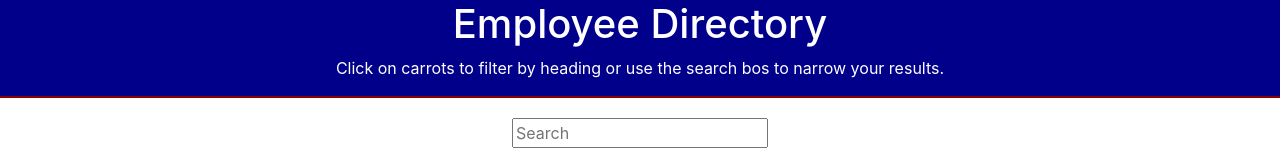
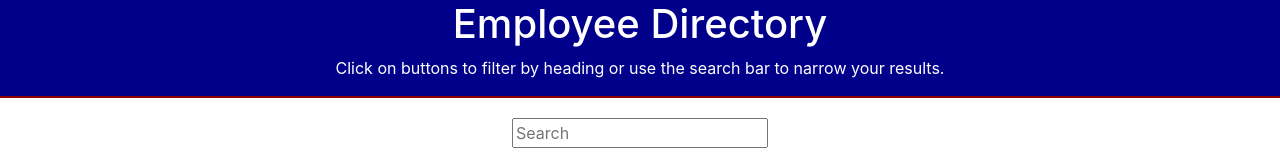
Before and after one commit to kkwoka/employee_directory, a React (Create React App) app: page / in a window 1280 px wide. Shown: the top 160 px of the page. Built offline with nearby package versions, Linux system fonts and the light colour scheme.

Commit message:
spell check

```diff
--- a/src/components/DOMHeader.js
+++ b/src/components/DOMHeader.js
@@ -6,7 +6,7 @@ function DOMHeader(props) {
         <div>
             <div className="header">
                 <h1> Employee Directory</h1>
-                <p> Click on carrots to filter by heading or use the search bos to narrow your results.</p>
+                <p> Click on buttons to filter by heading or use the search bar to narrow your results.</p>
             </div>
 
             <input
```
